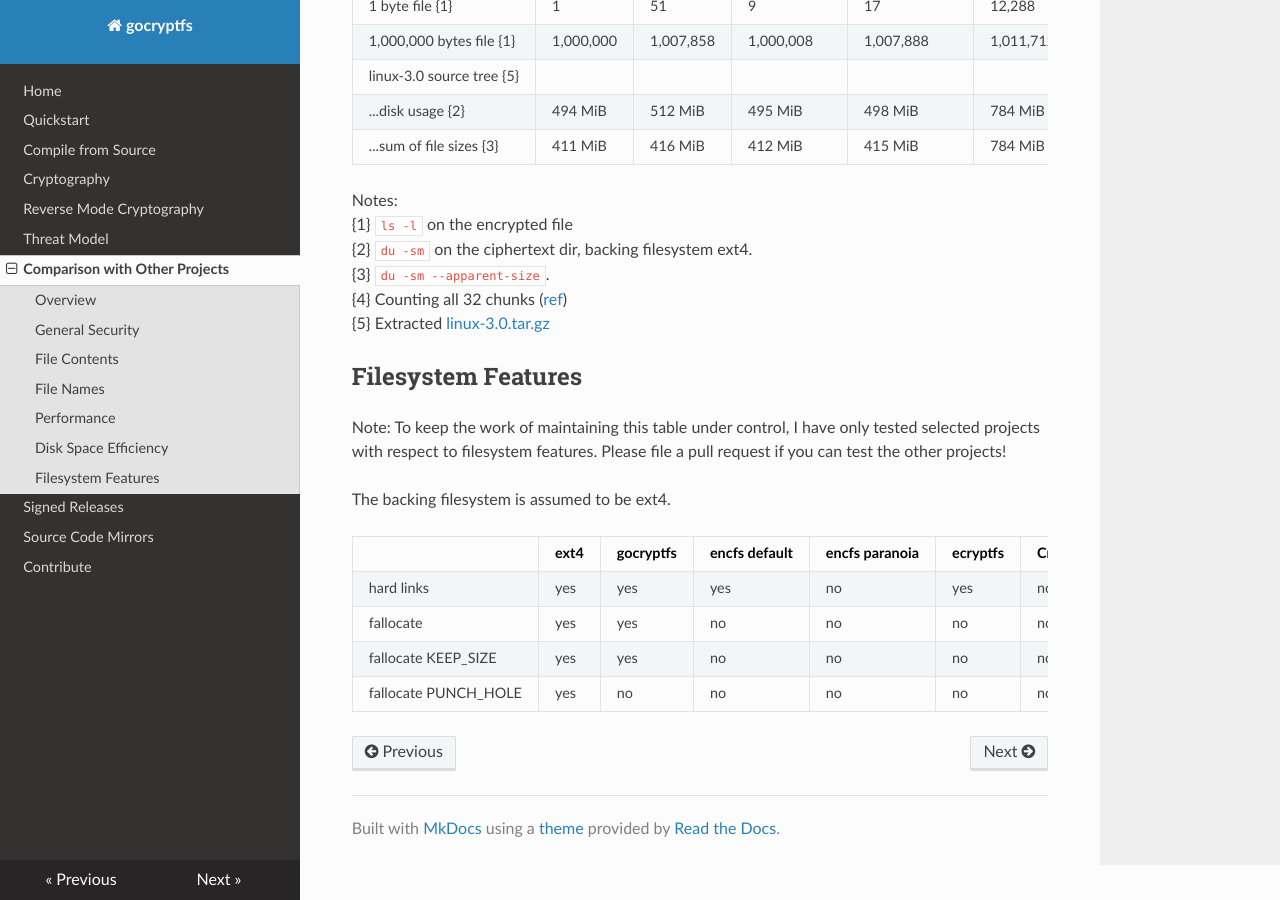
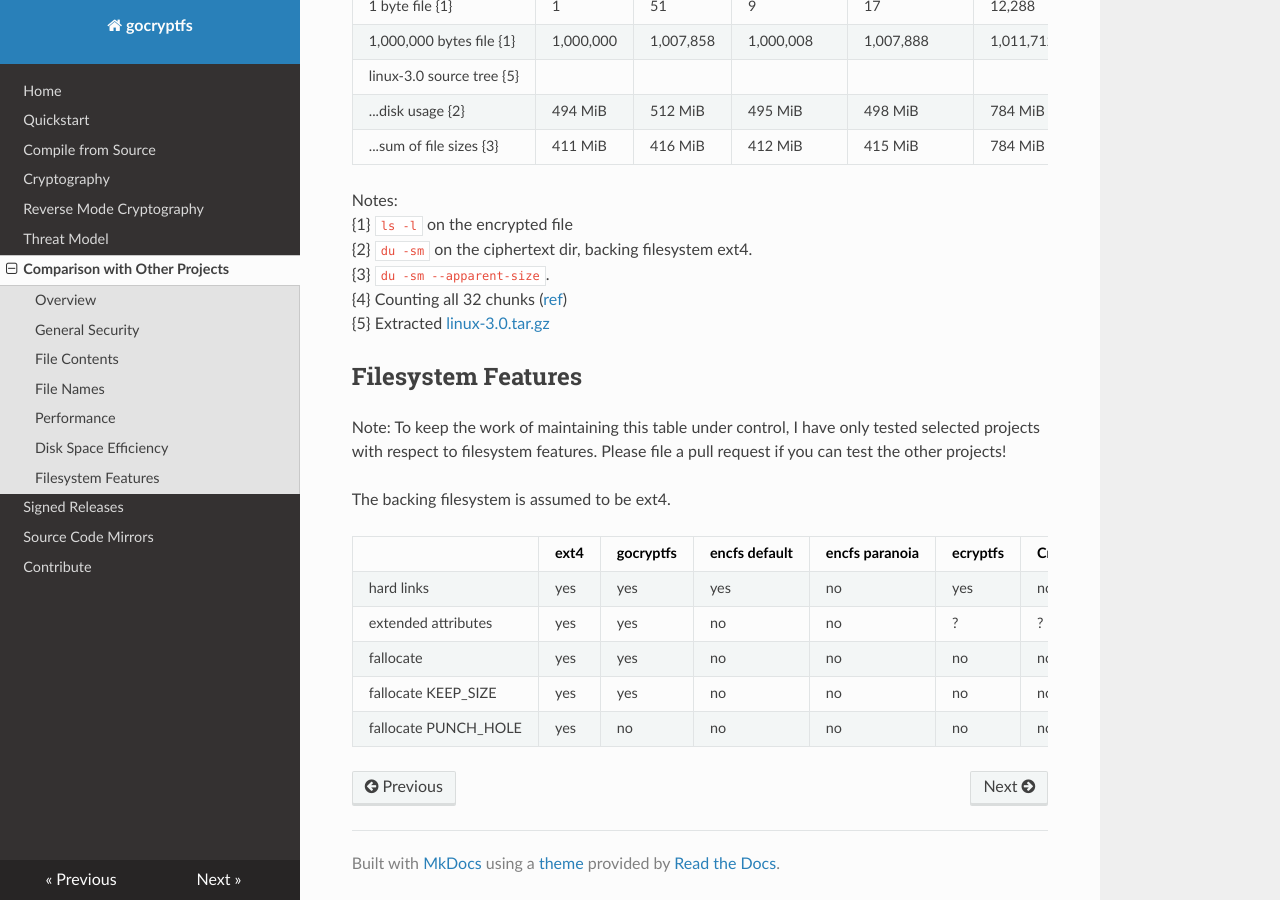
Before and after one commit to rfjakob/gocryptfs-website, an MkDocs documentation site: the page built from docs/comparison.md, in a window 1280 px wide and 900 px high, scrolled down 3058 px. Built offline with MkDocs 1.6.1, drawn with Linux system fonts in a browser that asks for light colours; nearby versions of some CDN libraries; old or Windows-style settings are respelled for this version of MkDocs.

Commit message:
We support xattrs now

```diff
--- a/docs/comparison.md
+++ b/docs/comparison.md
@@ -246,6 +246,7 @@ The backing filesystem is assumed to be ext4.
 |                      | ext4 | gocryptfs | encfs default | encfs paranoia | ecryptfs | CryFS |
 | -------------------- | ---- | --------- | ------------- | -------------- | -------- | ----- |
 | hard links           | yes  | yes       | yes           | no             | yes      | no    |
+| extended attributes  | yes  | yes       | no            | no             | ?        | ?     |
 | fallocate            | yes  | yes       | no            | no             | no       | no    |
 | fallocate KEEP_SIZE  | yes  | yes       | no            | no             | no       | no    |
 | fallocate PUNCH_HOLE | yes  | no        | no            | no             | no       | no    |
```
